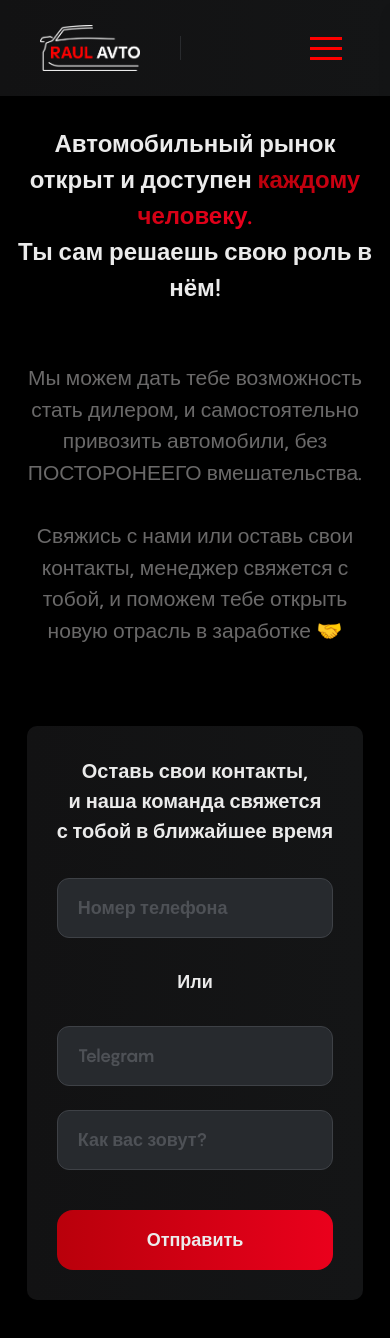
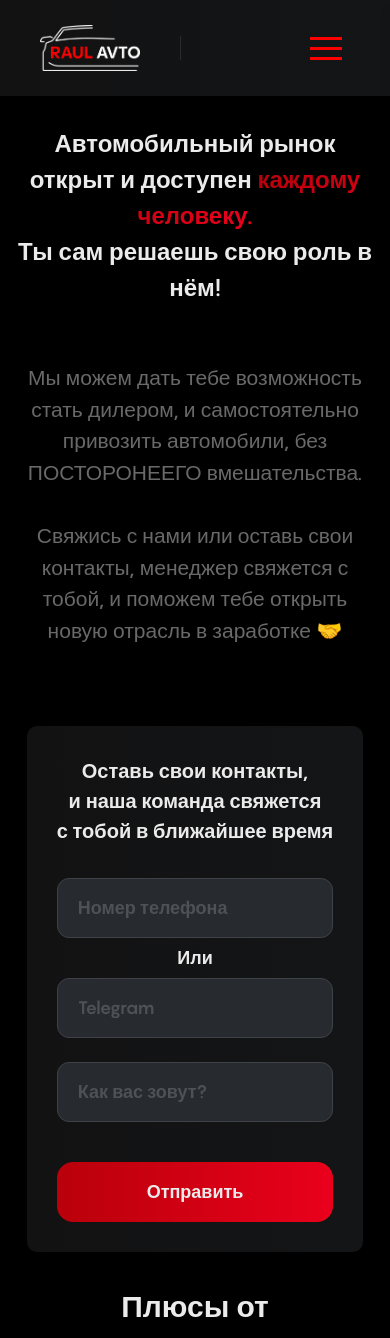
Before and after one commit to cyanidium1/raul-auto, a Next.js app: page /partnership in a window 390 px wide. Shown: the top 1338 px of the page. Built offline with nearby package versions, Linux system fonts and the light colour scheme.

Commit message:
"Updated styles and classes for various components, including InputDataCalculator, UserContactsForm, SideMenu, and OrdersDealer."

```diff
--- a/src/components/Calculator/InpuDataCalculator/InpuDataCalculator.tsx
+++ b/src/components/Calculator/InpuDataCalculator/InpuDataCalculator.tsx
@@ -84,6 +84,7 @@ const InpuDataCalculator = () => {
                 labelClassName="text-secondary text-16 mb-[8px] truncate"
                 selectClassName="border border-primary rounded-sub-block-12 bg-input w-full h-[60px] py-[18px] px-[20px] text-primary text-18 font-semibold"
                 optionClassName="text-primary w-full"
+                optionListClassName="max-h-[90px]"
                 onSelect={(option) => handleSelect(item.label, option)}
               />
             )}
--- a/src/components/Forms/UserContactsForm/UserContactsForm.tsx
+++ b/src/components/Forms/UserContactsForm/UserContactsForm.tsx
@@ -25,7 +25,7 @@ const UserContactsForm = () => {
       <DynamicForm initialValues={initialValues} onSubmit={handleSubmit}>
         {(formikProps) => (
           <div className="flex flex-col items-center">
-            <div className="flex flex-col md:flex-row gap-6 items-center mb-[24px] w-full">
+            <div className="flex flex-col md:flex-row mobile:gap-2 tablet:gap-6 items-center mb-[24px] w-full">
               <div className="flex-1 w-full">
                 <InputField
                   type="tel"
@@ -34,9 +34,7 @@ const UserContactsForm = () => {
                   inputClassName="placeholder:text-placeholderText placeholder:text-18 text-primary placeholder:font-semibold flex border-solid border-[1px] border-primary rounded-sub-block-12 bg-input px-[20px] py-[18px] w-full h-[60px]"
                 />
               </div>
-              <div className="text-primary text-18 font-semibold my-2 md:my-0">
-                Или
-              </div>
+              <div className="text-primary text-18 font-semibold">Или</div>
               <div className="flex-1 w-full">
                 <InputField
                   type="text"
--- a/src/components/Header/SideMenu/SideMenu.tsx
+++ b/src/components/Header/SideMenu/SideMenu.tsx
@@ -39,7 +39,7 @@ const SideMenu = ({ isOpen, onClose }: SideMenuProps) => {
         <li className="p-2">
           <Link
             onClick={onClose}
-            className={`text-[20px] text-primary transition-colors duration-300 ease-in-out hover:text-red-600 focus:text-red-600 outline-none${
+            className={`text-[20px] text-primary transition-colors duration-300 ease-in-out hover:text-red-600 focus:text-red-600 outline-none ${
               pathname === '/partnership' ? isActive : ''
             }`}
             href="/partnership"
--- a/src/components/Profile/OrdersDealer/OrdersDealer.tsx
+++ b/src/components/Profile/OrdersDealer/OrdersDealer.tsx
@@ -80,7 +80,7 @@ const OrdersDealer = () => {
                     alt={order.model}
                     width={240}
                     height={135}
-                    className="rounded-lg mobile:w-[700px] mobile:h-[300px] lg:w-[240px] lg:h-[135px]"
+                    className="rounded-lg mobile:w-[500px] mobile:h-[200px] tablet:w-[700px] tablet:h-[300px] lg:w-[240px] lg:h-[135px]"
                   />
                 </div>
                 <p className="flex items-center justify-center tablet:w-full lg:w-[240px] h-[46px] rounded-sub-block-8 bg-orderssubblock text-primary text-[16px] font-semibold">
@@ -98,13 +98,13 @@ const OrdersDealer = () => {
                   {order.vin}
                 </span>
               </p>
-              <p className="mobile:text-[23px] tablet:text-[30px] lg:text-[12px] desktop:text-16 text-secondary font-semibold mb-[24px] text-center">
+              <p className="mobile:text-[23px] tablet:text-[30px] lg:text-[12px] desktop:text-16 text-secondary font-semibold text-center">
                 Номер лота:{' '}
                 <span className="text-primary">{order.lotNumber}</span>
               </p>
               <Link
                 href={`/profile/${order.id}`}
-                className="flex items-center justify-center bg-gradient-red mobile:text-[22px] lg:text-[12px] desktop:text-14 font-bold text-primary px-[24px] py-[14px] rounded-sub-block-10 mobile:w-full lg:w-[116px] mobile:h-[60px] lg:h-[40px] mobile:mb-[30px] tablet:mb-[90px] lg:mb-0 focus:outline-focus outline-none"
+                className="flex items-center justify-center bg-gradient-red mobile:text-[22px] lg:text-[12px] desktop:text-14 font-bold text-primary px-[24px] py-[14px] rounded-sub-block-10 mobile:w-full lg:w-[116px] mobile:h-[60px] lg:h-[40px] mobile:mb-[30px] tablet:mb-[90px] lg:mb-0 mt-[10px] focus:outline-focus outline-none"
               >
                 Детально
               </Link>
@@ -143,7 +143,7 @@ const OrdersDealer = () => {
                 </p>
               </div>
             </div>
-            <div className="flex justify-center items-center flex-col gap-[12px] mobile:mb-[30px] lg:mb-0">
+            <div className="flex justify-center items-center flex-col gap-[12px] mobile:mb-[30px] lg:mb-0 mobile:w-full tablet:w-auto">
               <div className="flex items-center justify-center bg-balancegreen mobile:w-full lg:max-w-[250px] tablet:h-[60px] lg:h-[46px] text-primary tablet:text-[26px] lg:text-[12px] desktop:text-[16px] text-center leading-[22px] font-semibold p-[12px] rounded-sub-block-8">
                 Баланс: {order.balance}
               </div>
@@ -151,7 +151,7 @@ const OrdersDealer = () => {
                 Оплачено: {order.paid}
               </div>
             </div>
-            <div className="flex justify-between items-center flex-col gap-3">
+            <div className="flex justify-between items-center flex-col gap-3 mobile:w-full tablet:w-auto">
               <div className="flex items-center justify-center bg-balancegreen mobile:w-full lg:max-w-[92px] w-full tablet:h-[60px] lg:h-[56px] p-3 rounded-sub-block-8 tablet:text-[18px] lg:text-[8px] desktop:text-[10px] text-primary text-center font-semibold">
                 Отгружено {order.shippedDate}
               </div>
```
